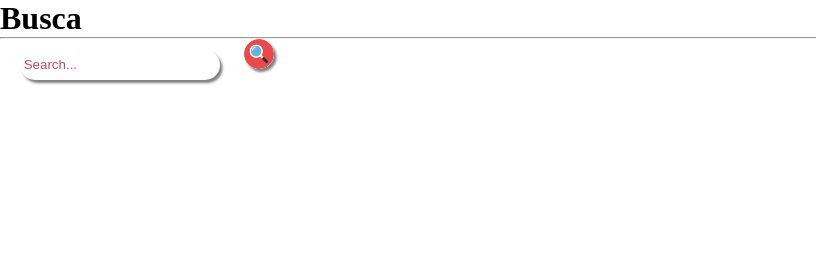
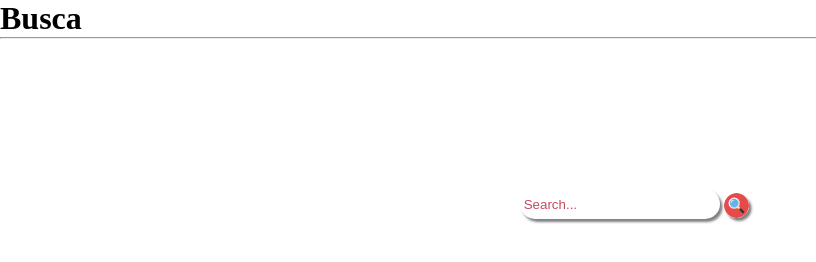
Before and after one commit to Rafadfonseca/form, a plain HTML site: page busca.html in a window 1280 px wide. Shown: the whole page, without its empty margins (0-816 px from the left). Drawn offline with Linux system fonts and the light colour scheme.

Commit message:
busca arrumado
busca pronto

```diff
--- a/busca.css
+++ b/busca.css
@@ -4,6 +4,10 @@
     box-sizing: 0;
 }
 
+.input{
+    margin-top: 150px;
+    margin-left: 500px;
+}
 input{
     width: 200px;
     height: 30px;
@@ -11,12 +15,16 @@ input{
     margin-left: 20px;
     border:none;
     box-shadow: 2.5px 3px 2.5px gray;
+    float: left;
 }
 ::placeholder{
     color: rgb(197, 72, 99);
 }
 
 #img{
-    width: 30px;
-    height: 30px;
+    width: 25px;
+    height: 25px;
+    float: left;
+    margin-top: 4px;
+    margin-left: 4px;
 }
--- a/busca.html
+++ b/busca.html
@@ -9,7 +9,9 @@
 <body>
     <h1>Busca</h1>
     <hr>
-    <input type="search" name="barra" id="barra" placeholder=" Search...">
-    <input type="image" src="busca-icon.webp" alt="" id="img">
+    <div class="input">
+        <input type="search" name="barra" id="barra" placeholder=" Search...">
+        <input type="image" src="busca-icon.webp" alt="" id="img">
+    </div>
 </body>
 </html>
```
